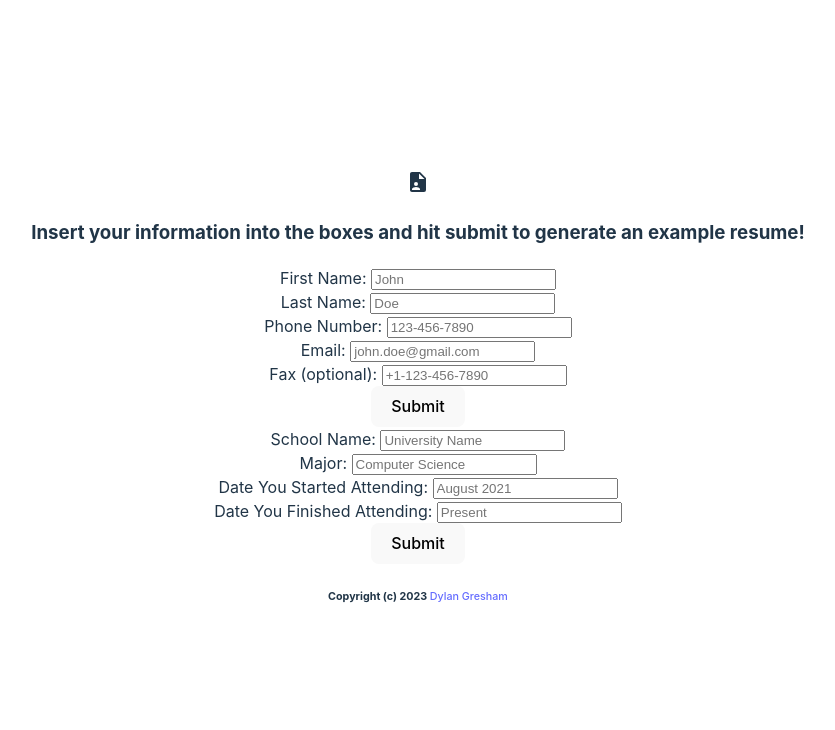
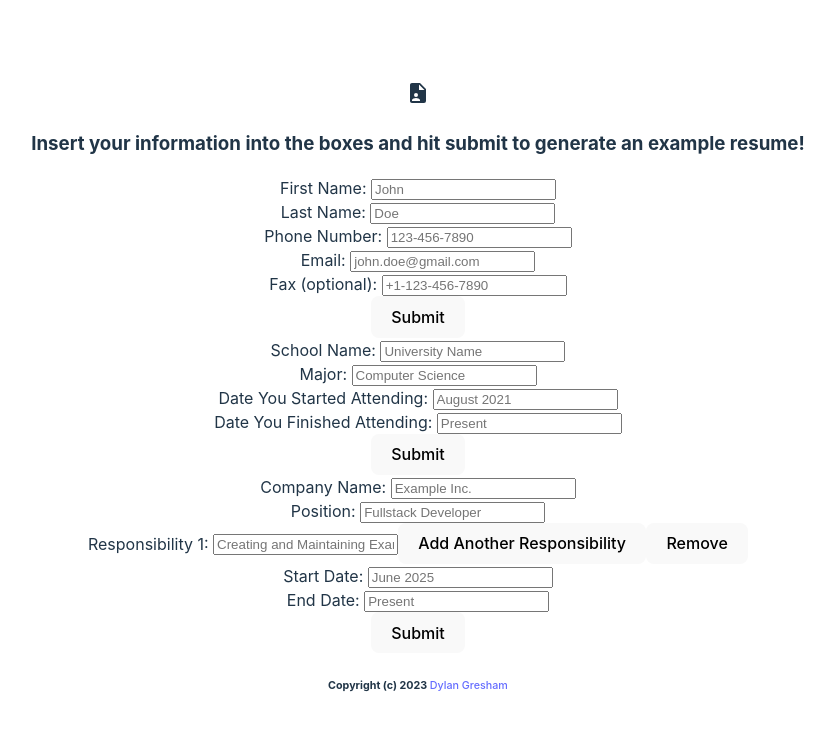
Before and after one commit to Dylan-Gresham/TOP-CV-Application, a React (Vite) app: page / in a window 1280 px wide. Shown: the top 730 px of the page, without its empty margins (222-1057 px from the left). Built offline with nearby package versions, Linux system fonts and the light colour scheme.

Commit message:
Implement WorkExperience componenet

```diff
--- a/src/WorkExperience.jsx
+++ b/src/WorkExperience.jsx
@@ -1,9 +1,109 @@
-export default function WorkExperience() {
+import { useState } from "react";
+
+export default function WorkExperience({callback}) {
+	const [inputs, setInputs] = useState({company: 'Example Inc.', position: 'Fullstack Developer', responsibilities: [
+			'Creating and Maintaining Example Inc.\'s website'], startDate: "June 2025", endDate: "Present"});
+
+	let responsibilitiesArr = inputs.responsibilities;
+
+	function callCallback() {
+		callback(inputs);
+	}
+
+	function changeInputs(designator, info) {
+		if(designator === 0) {
+			setInputs({...inputs, company: `${info}`});
+		} else if(designator === 1) {
+			setInputs({...inputs, position: `${info}`});
+		} else if(designator === 2) {
+			responsibilitiesArr[0] = `${info}`;
+			setInputs({...inputs, responsibilities: responsibilitiesArr});
+		} else if(designator === 3) {
+			setInputs({...inputs, startDate: `${info}`});
+		} else if(designator === 4) {
+			setInputs({...inputs, endDate: `${info}`});
+		} else {
+			setInputs({...inputs});
+		}
+	}
+
+	function appendToResponsibilities(info) {
+		responsibilitiesArr[responsibilitiesArr.length] = info;
+		setInputs({...inputs, responsibilities: responsibilitiesArr});
+	}
+
+	function removeResponsibility(num) {
+		if(num > -1) {
+			responsibilitiesArr.splice(num, 1);
+			newSelectorNum--;
+			setInputs({...inputs, responsibilities: responsibilitiesArr});
+		} else {
+			setInputs({...inputs});
+		}
+	}
+
+	let newSelectorNum = 1;
+
 	return (
 		<div className="workExperienceContainer">
-			{/* Insert labels/inputs for company name, position, responsibilities, start --> end
-				dates and a button to add multiple different work experiences at once (same idea
-				as with the Education.jsx component) */}
+			<div className="workExperienceInputContainer">
+				<label className="workExperienceLabel" htmlFor="companyInput">Company Name:  </label>
+				<input className="workExperienceInput" id="companyInput" placeholder={inputs.company} type="text"
+					onChange={(event) => changeInputs(0, event.target.value)}></input>
+			</div>
+			<div className="workExperienceInputContainer">
+				<label className="workExperienceLabel" htmlFor="positionInput">Position:  </label>
+				<input className="workExperienceInput" id="positionInput" placeholder={inputs.position} type="text"
+					onChange={(event) => changeInputs(1, event.target.value)}></input>
+			</div>
+			<div className="workExperienceInputContainer responsibilitiesDiv">
+				<label className="workExperienceLabel" htmlFor="responsibilitiesInput">Responsibility 1:  </label>
+				<input className="workExperienceInput" id="responsibilitiesInput" placeholder={inputs.responsibilities} type="text"
+					onChange={(event) => changeInputs(2, event.target.value)}></input>
+				<button className="innerFunctionButton" type="button" onClick={(event) => {
+					const containerDiv = document.querySelector('.responsibilitiesDiv');
+					const newLabel = document.createElement('label');
+					newLabel.setAttribute('for', `responsibilitiesInput${newSelectorNum}`);
+					newLabel.classList.add('workExperienceLabel');
+					newLabel.textContent = `Responsibility ${newSelectorNum + 1}:  `;
+					const newInput = document.createElement('input');
+					newInput.id = `responsibilities${newSelectorNum++}`;
+					newInput.classList.add('workExperienceInput');
+					newInput.setAttribute('type', 'text');
+					newInput.setAttribute('placeholder', inputs.responsibilities[0]);
+					const addResponsibilityButton = document.createElement('button');
+					addResponsibilityButton.classList.add('addButton');
+					addResponsibilityButton.addEventListener('click', (event) => {
+						appendToResponsibilities(newInput.value);
+						event.stopPropagation();
+					});
+					addResponsibilityButton.textContent = 'Add';
+					const removeButton = document.createElement('button');
+					removeButton.classList.add('innerFunctionButton');
+					removeButton.addEventListener('click', (event) => {
+						removeResponsibility(newSelectorNum - 1);
+						event.stopPropagation();
+					});
+					removeButton.textContent = 'Remove';
+					containerDiv.append(newLabel, newInput, addResponsibilityButton, removeButton);
+					event.stopPropagation();
+					}}>Add Another Responsibility</button>
+				<button className="innerFunctionButton" type="button" onClick={(event) => {
+					removeResponsibility(0);
+					event.stopPropagation();
+				}}>Remove</button>
+			</div>
+			<div className="workExperienceInputContainer">
+				<label className="workExperienceLabel" htmlFor="startDateInput">Start Date:  </label>
+				<input className="workExperienceInput" id="startDateInput" placeholder={inputs.startDate} type="text"
+					onChange={(event) => changeInputs(3, event.target.value)}></input>
+			</div>
+			<div className="workExperienceInputContainer">
+				<label className="workExperienceLabel" htmlFor="endDateInput">End Date:  </label>
+				<input className="workExperienceInput" id="endDateInput" placeholder={inputs.endDate} type="text"
+					onChange={(event) => changeInputs(4, event.target.value)}></input>
+			</div>
+			<button className="submitButton" type="button" onClick={callCallback}>Submit</button>
 		</div>
 	);
 }
```
